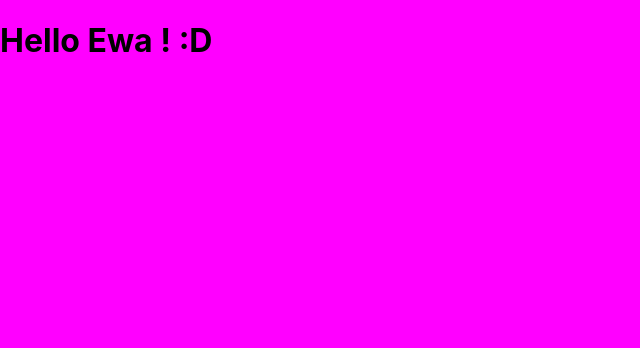
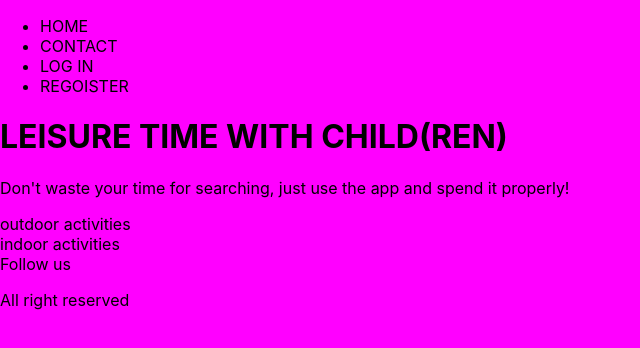
Before and after one commit to BlackDragon-1/childleisuretime, a React (Create React App) app: page / in a window 1280 px wide. Shown: the top 348 px of the page, without its empty margins (0-640 px from the left). Built offline with nearby package versions, Linux system fonts and the light colour scheme.

Commit message:
add structure folders

```diff
--- a/src/App.js
+++ b/src/App.js
@@ -2,7 +2,42 @@ import './App.css';
 
 function App() {
   return (<>
-    <h1> Hello Ewa !  :D</h1>
+
+
+    <div>
+      <header>
+        <nav>
+          <ul>
+            <li>HOME</li>
+            <li>CONTACT</li>
+            <li>LOG IN</li>
+            <li>REGOISTER</li>
+          </ul>
+        </nav>
+      </header>
+
+
+    <main>
+      <h1>LEISURE TIME WITH CHILD(REN)</h1>
+      <p>Don't waste your time for searching, just use the app and spend it properly!</p>
+
+      <section>
+        <div>outdoor activities</div>
+      </section>
+
+      <section>
+        <div>indoor activities</div>
+      </section>
+    </main>
+
+
+    <footer>
+       <div>Follow us</div>
+       <p>All right reserved</p>
+    </footer>
+
+
+    </div>
     </>
   );
 }
```
Also changed, not shown: src/components/atoms/input.js (added), src/components/pages/home/index.js (added), src/components/pages/outdoor/index.js (added), 1 other file (tests, documents, lock files or other folders).
